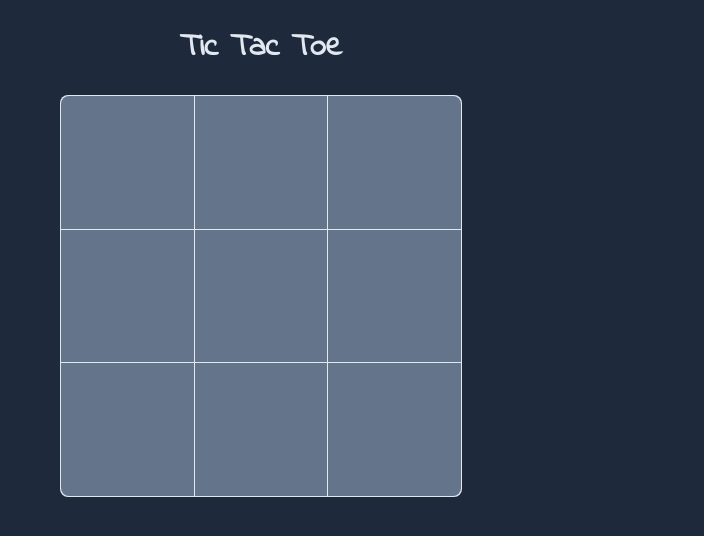
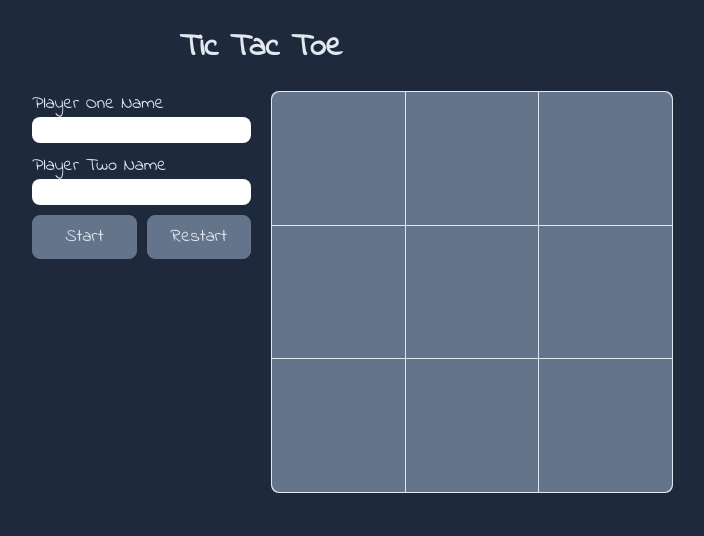
Before and after one commit to RidgeFoo/odin-tictactoe, a plain HTML site: page index.html in a window 1280 px wide. Shown: the whole page, without its empty margins (379-1083 px from the left). Drawn offline with Linux system fonts and the light colour scheme.

Commit message:
Adds sidebar for user input

```diff
--- a/index.html
+++ b/index.html
@@ -1,16 +1,33 @@
 <!DOCTYPE html>
 <html lang="en">
   <head>
-  <meta charset="UTF-8">
+    <meta charset="UTF-8" />
     <title>Tic Tac Toe</title>
-  <link rel="preconnect" href="https://fonts.googleapis.com">
-  <link rel="preconnect" href="https://fonts.gstatic.com" crossorigin>
-  <link href="https://fonts.googleapis.com/css2?family=Indie+Flower&display=swap" rel="stylesheet">
-  <link rel="stylesheet" href="style.css">
+    <link rel="preconnect" href="https://fonts.googleapis.com" />
+    <link rel="preconnect" href="https://fonts.gstatic.com" crossorigin />
+    <link
+      href="https://fonts.googleapis.com/css2?family=Indie+Flower&display=swap"
+      rel="stylesheet"
+    />
+    <link rel="stylesheet" href="style.css" />
     <script src="ticTacToe.js" defer></script>
   </head>
   <body>
     <h1>Tic Tac Toe</h1>
+      <form>
+        <div class="form-player">
+          <label for="player-one-name">Player One Name</label>
+          <input type="text" name="player-one-name" id="player-one-name" />
+        </div>
+        <div class="form-player">
+          <label for="player-two-name">Player Two Name</label>
+          <input type="text" name="player-two-name" id="player-two-name" />
+        </div>
+        <div class="form-buttons">
+          <button type="button" id="submit">Start</button>
+          <button type="button" id="reset">Restart</button>
+        </div>
+      </form>
       <div class="game-board">
         <div class="box"></div>
         <div class="box"></div>
--- a/style.css
+++ b/style.css
@@ -3,10 +3,11 @@
   --color-secondary-background: #64748b;
   --color-primary-font: #e2e8f0;
   --border-radius-game-board: 8px;
+  --font-family:  "Indie Flower", cursive;
 }
 
 html {
-  font-family: "Indie Flower", cursive;
+  font-family: var(--font-family);
   box-sizing: border-box;
 }
 
@@ -15,17 +16,66 @@ body {
   padding: 0;
   background-color: var(--color-primary-background);
   color: var(--color-primary-font);
+  display: grid;
+  grid-template-columns: 1fr 1fr;
+  gap: 20px;
 }
 
 h1 {
   text-align: center;
-  margin: 24px 0;
+  margin: 24px 0 0 0;
+  grid-column: 1 / 3;
+}
+
+form {
+  display: grid;
+  flex-direction: column;
+  justify-content: flex-end;
+  align-content: flex-start;
+  gap: 10px;
+  font-size: 18px;
+}
+
+.form-player {
+  display: flex;
+  flex-direction: column;
+}
+
+.form-buttons {
+  display: flex;
+  justify-content: center;
+  gap: 10px;
+}
+
+button {
+  font-family: var(--font-family);
+  font-size: 18px;
+  background-color: var(--color-secondary-background);
+  border: 1px solid var(--color-secondary-background);
+  color: var(--color-primary-font);
+  border-radius: 8px;
+  padding: 8px;
+  width: 120%;
+}
+
+button:hover {
+  cursor: pointer;
+  color: var(--color-primary-background);
+}
+
+input {
+  font-family: var(--font-family);
+  font-size: 16px;
+  border-radius: 8px;
+  border: 0;
+  padding-left: 10px;
+  width: 30ch;
 }
 
 .game-board {
   width: 400px;
   height: 400px;
-  margin: auto;
+  /* margin: auto; */
   display: grid;
   grid-template-columns: 1fr 1fr 1fr;
   grid-template-rows: 1fr 1fr 1fr;
--- a/ticTacToe.js
+++ b/ticTacToe.js
@@ -28,21 +28,24 @@ Display element that congratulates the winner
 const gameBoard = (function () {
   const grid = [null, null, null, null, null, null, null, null, null];
 
-  function updateGrid(index, player = "X") {
+  function updateBoard(index, player = "X") {
     if (!grid[index]) {
       grid.splice(index, 1, player);
     }
   }
-  return { grid, updateGrid };
+  return { grid, updateBoard };
 })();
 
 const displayController = (function () {
   const gameBoardGrid = document.querySelectorAll(".box");
+  const form = document.querySelector("form");
+  const submitButton = document.querySelector("#submit");
+  const resetButton = document.querySelector("#reset");
 
   // Setup Event Listeners
   gameBoardGrid.forEach((box, index) => {
     box.addEventListener("click", () => {
-      gameBoard.updateGrid(index);
+      gameBoard.updateBoard(index);
       render();
     });
   });
@@ -57,6 +60,7 @@ const displayController = (function () {
   return { render };
 })();
 
-function Player(name) {
+function player(name) {
+
   return { name };
 }
```
Lines whose indentation alone changed are shown as unchanged.
